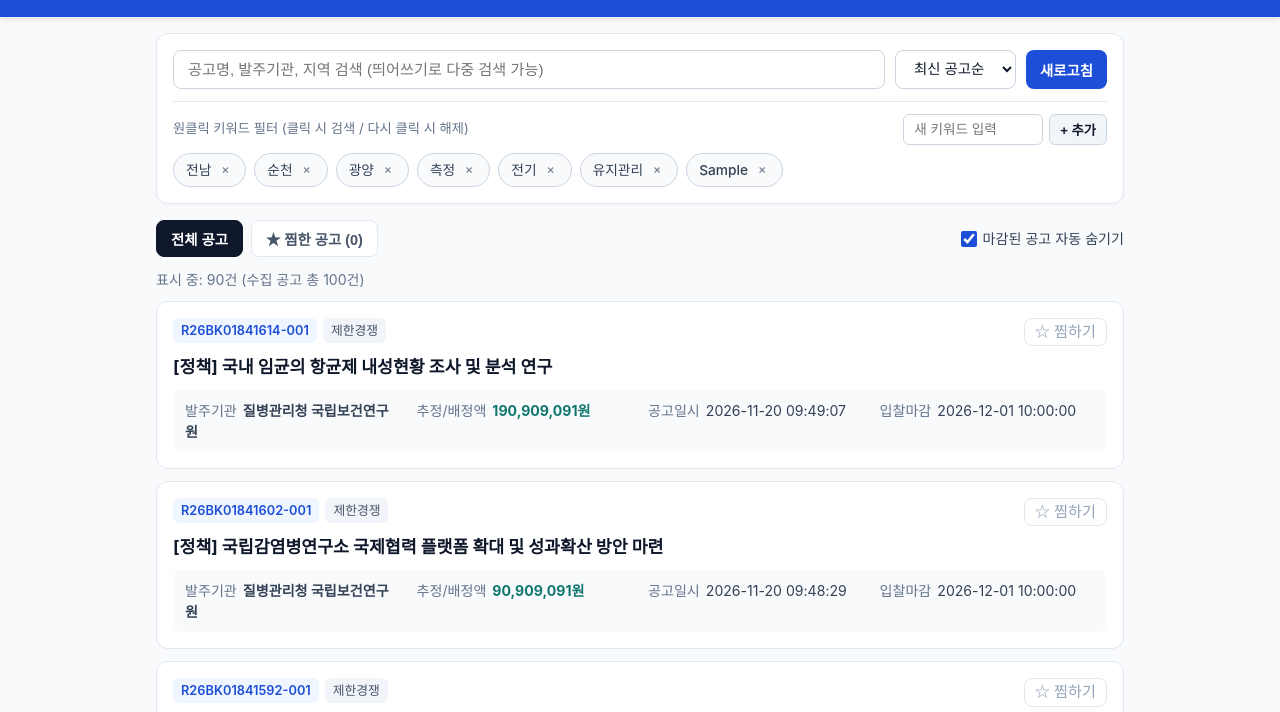
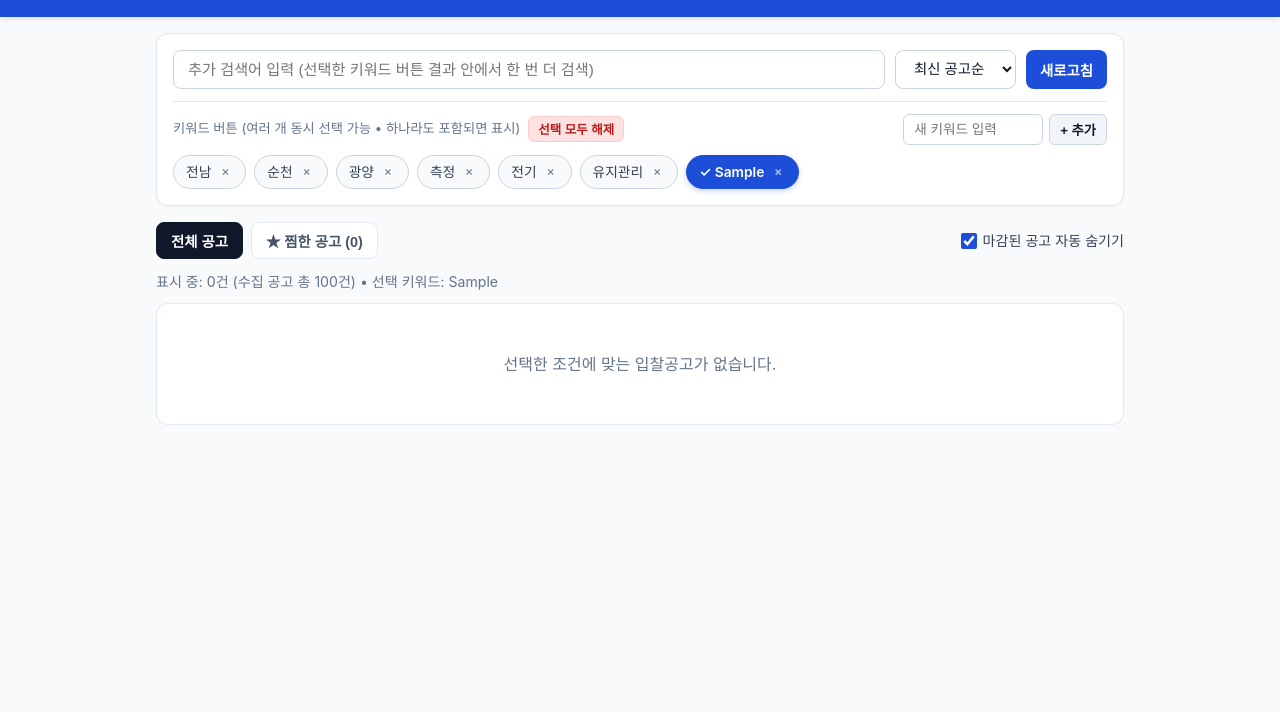
Before and after one commit to babams-MK/nara-bid, a plain HTML site: page index.html in a window 1280 px wide. Both pictures are taken after typing "Sample" into the empty fields and a click on the button "+ 추가". Shown: the part 82-794 px from the top of the page. Drawn offline with Linux system fonts and the light colour scheme.

Commit message:
Update index.html

```diff
--- a/index.html
+++ b/index.html
@@ -107,10 +107,26 @@
       justify-content: space-between;
       align-items: center;
       gap: 8px;
-      margin-bottom: 8px;
+      margin-bottom: 10px;
       font-size: 0.83rem;
       color: var(--muted);
     }
+    .keyword-title-wrap {
+      display: flex;
+      align-items: center;
+      gap: 8px;
+      flex-wrap: wrap;
+    }
+    .btn-clear-kw {
+      padding: 3px 9px;
+      background: #fee2e2;
+      border: 1px solid #fecaca;
+      color: #b91c1c;
+      font-size: 0.78rem;
+      font-weight: 600;
+      border-radius: 6px;
+    }
+    .btn-clear-kw:hover { background: #fecaca; }
     .keyword-add-form {
       display: flex;
       gap: 6px;
@@ -161,6 +177,7 @@
       color: white;
       border-color: var(--primary);
       font-weight: 600;
+      box-shadow: 0 2px 5px rgba(29, 78, 216, 0.25);
     }
     .chip-del {
       display: inline-flex;
@@ -174,7 +191,7 @@
       opacity: 0.65;
     }
     .chip-del:hover {
-      background: rgba(0, 0, 0, 0.15);
+      background: rgba(0, 0, 0, 0.2);
       opacity: 1;
     }
 
@@ -376,7 +393,7 @@
         type="text"
         id="searchInput"
         class="search-box"
-        placeholder="공고명, 발주기관, 지역 검색 (띄어쓰기로 다중 검색 가능)"
+        placeholder="추가 검색어 입력 (선택한 키워드 버튼 결과 안에서 한 번 더 검색)"
       />
       <select id="sortSelect">
         <option value="noticeDesc">최신 공고순</option>
@@ -388,7 +405,18 @@
 
     <div class="keyword-section">
       <div class="keyword-header">
-        <span>원클릭 키워드 필터 (클릭 시 검색 / 다시 클릭 시 해제)</span>
+        <div class="keyword-title-wrap">
+          <span>키워드 버튼 (여러 개 동시 선택 가능 • 하나라도 포함되면 표시)</span>
+          <button
+            type="button"
+            id="clearKwBtn"
+            class="btn-clear-kw"
+            style="display:none;"
+            onclick="clearActiveKeywords()"
+          >
+            선택 모두 해제
+          </button>
+        </div>
         <form class="keyword-add-form" onsubmit="addKeyword(event)">
           <input
             type="text"
@@ -429,16 +457,18 @@
 
   let allBids = [];
   let viewMode = "all"; // 'all' 또는 'star'
+  let activeKeywords = new Set(); // 동시에 켜진 키워드 목록
 
   function escapeHtml(str) {
     return String(str || "")
       .replace(/&/g, "&amp;")
       .replace(/</g, "&lt;")
       .replace(/>/g, "&gt;")
-      .replace(/"/g, "&quot;");
+      .replace(/"/g, "&quot;")
+      .replace(/'/g, "&#39;");
   }
 
-  /* 1. 키워드 저장소 관리 */
+  /* 1. 키워드 저장소 및 다중 선택 관리 */
   function getKeywords() {
     try {
       const saved = localStorage.getItem(STORAGE_KW_KEY);
@@ -455,32 +485,43 @@
 
   function renderKeywords() {
     const keywords = getKeywords();
-    const currentSearch = document.getElementById("searchInput").value.trim();
     const container = document.getElementById("keywordChips");
+    const clearBtn = document.getElementById("clearKwBtn");
+
+    clearBtn.style.display = activeKeywords.size > 0 ? "inline-block" : "none";
 
     if (keywords.length === 0) {
       container.innerHTML = `<span style="font-size:0.83rem;color:#94a3b8;">등록된 키워드가 없습니다. 오른쪽에서 자주 찾는 단어를 추가해 보세요.</span>`;
       return;
     }
 
-    container.innerHTML = keywords.map(kw => {
-      const isActive = currentSearch === kw;
+    container.innerHTML = keywords.map((kw, idx) => {
+      const isActive = activeKeywords.has(kw);
       return `
-        <div class="chip ${isActive ? "active" : ""}" onclick="toggleKeyword('${escapeHtml(kw)}')">
-          <span>${escapeHtml(kw)}</span>
-          <span class="chip-del" title="삭제" onclick="deleteKeyword(event, '${escapeHtml(kw)}')">×</span>
+        <div class="chip ${isActive ? "active" : ""}" data-idx="${idx}" onclick="toggleKeywordByIndex(${idx})">
+          <span>${isActive ? "✓ " : ""}${escapeHtml(kw)}</span>
+          <span class="chip-del" title="삭제" onclick="deleteKeywordByIndex(event, ${idx})">×</span>
         </div>
       `;
     }).join("");
   }
 
-  function toggleKeyword(kw) {
-    const input = document.getElementById("searchInput");
-    if (input.value.trim() === kw) {
-      input.value = "";
+  function toggleKeywordByIndex(idx) {
+    const keywords = getKeywords();
+    const kw = keywords[idx];
+    if (!kw) return;
+
+    if (activeKeywords.has(kw)) {
+      activeKeywords.delete(kw);
     } else {
-      input.value = kw;
+      activeKeywords.add(kw);
     }
+    renderKeywords();
+    renderBids();
+  }
+
+  function clearActiveKeywords() {
+    activeKeywords.clear();
     renderKeywords();
     renderBids();
   }
@@ -495,17 +536,20 @@
       keywords.push(val);
       saveKeywords(keywords);
     }
+    activeKeywords.add(val); // 추가하자마자 바로 켜짐
     input.value = "";
     renderKeywords();
+    renderBids();
   }
 
-  function deleteKeyword(e, kw) {
+  function deleteKeywordByIndex(e, idx) {
     e.stopPropagation();
-    const keywords = getKeywords().filter(item => item !== kw);
-    saveKeywords(keywords);
-    const searchInput = document.getElementById("searchInput");
-    if (searchInput.value.trim() === kw) {
-      searchInput.value = "";
+    const keywords = getKeywords();
+    const targetKw = keywords[idx];
+    const updated = keywords.filter((_, i) => i !== idx);
+    saveKeywords(updated);
+    if (targetKw) {
+      activeKeywords.delete(targetKw);
     }
     renderKeywords();
     renderBids();
@@ -583,21 +627,33 @@
 
   /* 4. 화면 렌더링 */
   function renderBids() {
-    const keyword = document.getElementById("searchInput").value.trim().toLowerCase();
+    const searchKeyword = document.getElementById("searchInput").value.trim().toLowerCase();
     const sortType = document.getElementById("sortSelect").value;
     const hideExpired = document.getElementById("hideExpiredCheck").checked;
     const bookmarks = getBookmarks();
+    const selectedChips = Array.from(activeKeywords).map(k => k.toLowerCase());
 
-    // 전체 공고 모드면 수집 데이터 사용, 찜한 공고 모드면 저장된 북마크 데이터 사용
     const sourceList = viewMode === "star" ? Object.values(bookmarks) : allBids;
 
     let filtered = sourceList.filter(b => {
       const status = getDeadlineStatus(b.closeDate);
       if (hideExpired && status === "expired") return false;
 
-      if (!keyword) return true;
       const target = `${b.title} ${b.agency} ${b.method} ${b.bidNo}`.toLowerCase();
-      return keyword.split(/\s+/).every(word => target.includes(word));
+
+      // 1) 켜진 키워드 버튼이 있으면 그중 하나라도 포함되어야 통과
+      if (selectedChips.length > 0) {
+        const matchAnyChip = selectedChips.some(chip => target.includes(chip));
+        if (!matchAnyChip) return false;
+      }
+
+      // 2) 검색창에 글자가 있으면 해당 단어들도 모두 포함되어야 통과
+      if (searchKeyword) {
+        const matchAllSearch = searchKeyword.split(/\s+/).every(word => target.includes(word));
+        if (!matchAllSearch) return false;
+      }
+
+      return true;
     });
 
     filtered.sort((a, b) => {
@@ -611,14 +667,15 @@
     });
 
     const modeLabel = viewMode === "star" ? "찜한 공고" : "수집 공고";
+    const chipInfo = selectedChips.length > 0 ? ` • 선택 키워드: ${Array.from(activeKeywords).join(", ")}` : "";
     document.getElementById("countText").textContent =
-      `표시 중: ${filtered.length}건 (${modeLabel} 총 ${sourceList.length}건)`;
+      `표시 중: ${filtered.length}건 (${modeLabel} 총 ${sourceList.length}건)${chipInfo}`;
 
     const listEl = document.getElementById("bidList");
     if (filtered.length === 0) {
       const msg = viewMode === "star"
-        ? "찜한 공고가 없거나 모두 마감되었습니다."
-        : "조건에 맞는 입찰공고가 없습니다.";
+        ? "찜한 공고가 없거나 조건에 맞는 공고가 없습니다."
+        : "선택한 조건에 맞는 입찰공고가 없습니다.";
       listEl.innerHTML = `<div class="empty-state">${msg}</div>`;
       return;
     }
@@ -681,10 +738,7 @@
     }
   }
 
-  document.getElementById("searchInput").addEventListener("input", () => {
-    renderKeywords();
-    renderBids();
-  });
+  document.getElementById("searchInput").addEventListener("input", renderBids);
   document.getElementById("sortSelect").addEventListener("change", renderBids);
 
   renderKeywords();
```
